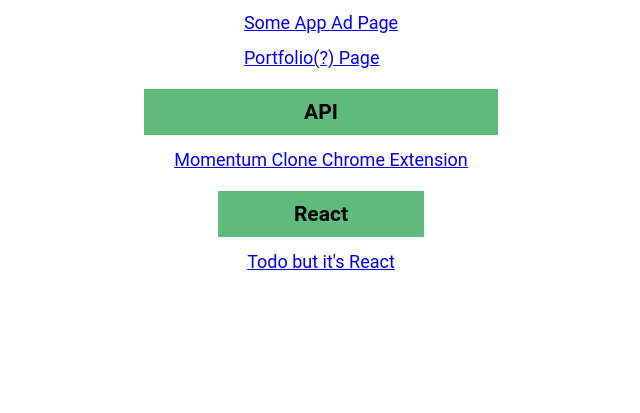
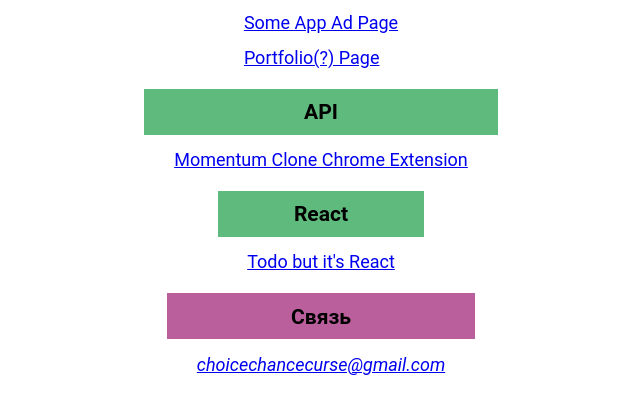
Before and after one commit to ksenia-nesytova/ksenia-nesytova.github.io, a plain HTML site: page index.html in a window 1280 px wide. Shown: the part 133-546 px from the top of the page, without its empty margins (319-959 px from the left). Drawn offline with Linux system fonts and the light colour scheme.

Commit message:
added contacts info

```diff
--- a/index.html
+++ b/index.html
@@ -29,6 +29,12 @@
           <li><a href="https://ksenia-nesytova.github.io/todo-but-its-react/">Todo but it's React</a></li>
         </ul>
       </div>
+      <div>
+        <h3 id="contacts">Связь</h3>
+        <ul>
+          <li><address><a href = "choicechancecurse@gmail.com">choicechancecurse@gmail.com</a></address></li>
+        </ul>
+      </div>
     </main>
   </body>
 </html>
--- a/style.css
+++ b/style.css
@@ -47,3 +47,7 @@ li {
 a:focus, a:hover {
   color: red;
 }
+
+#contacts {
+  background: #BA5F9C;
+}
```
